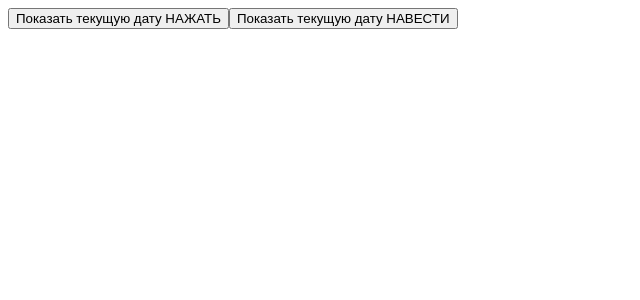
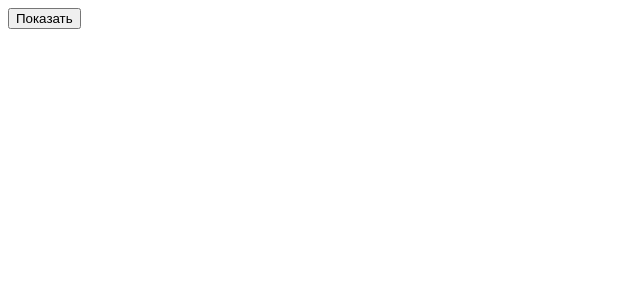
Before and after one commit to bronepoezd410/4AIP_VueExercises410, a Vue app in the folder MakoVueExercises/: page / in a window 1280 px wide. Shown: the top 300 px of the page, without its empty margins (0-640 px from the left). Built offline with nearby package versions, Linux system fonts and the light colour scheme.

Commit message:
011_Работа с data внутри методов

```diff
--- a/MakoVueExercises/src/App.vue
+++ b/MakoVueExercises/src/App.vue
@@ -1,24 +1,27 @@
 <template>
 
-<button @click="showdate">Показать текущую дату НАЖАТЬ</button>
-<button @mouseenter="showdate">Показать текущую дату НАВЕСТИ</button>
+
+	<button @click="show">Показать</button>
 
 </template>
 
 
 <script>
 export default {
-	data() {
-
-	},
+    data() {
+	    return {
+		    number1: 100,
+		    number2: 211,
+	    }
+    },
 	methods: {
-		showdate: function() {
-            // Simply create a new Date object and pass it to alert()
-            alert(new Date());
+		show: function() {
+            alert(this.number1 + this.number2);
 
         }
 	}
 }
+
 </script>
 
 <style>
```
